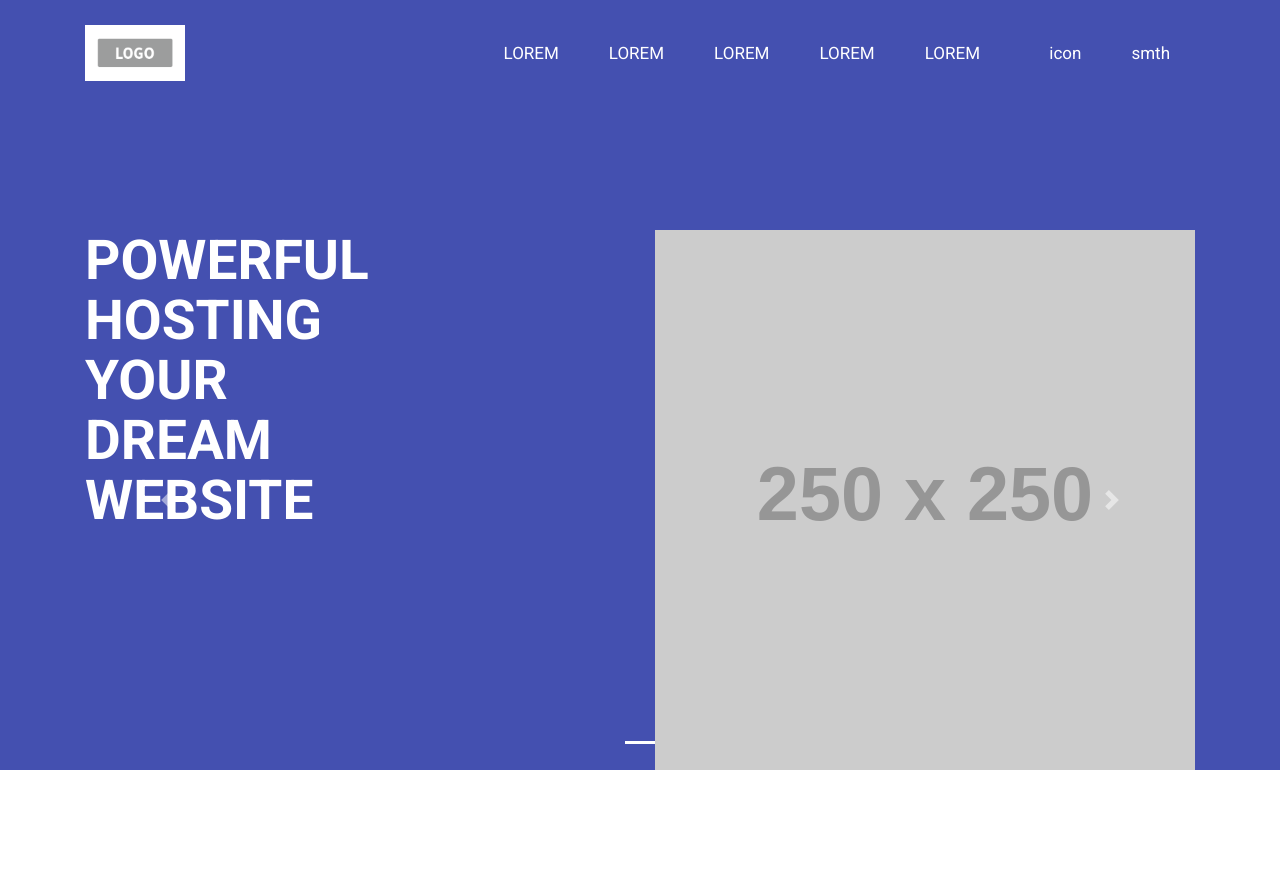
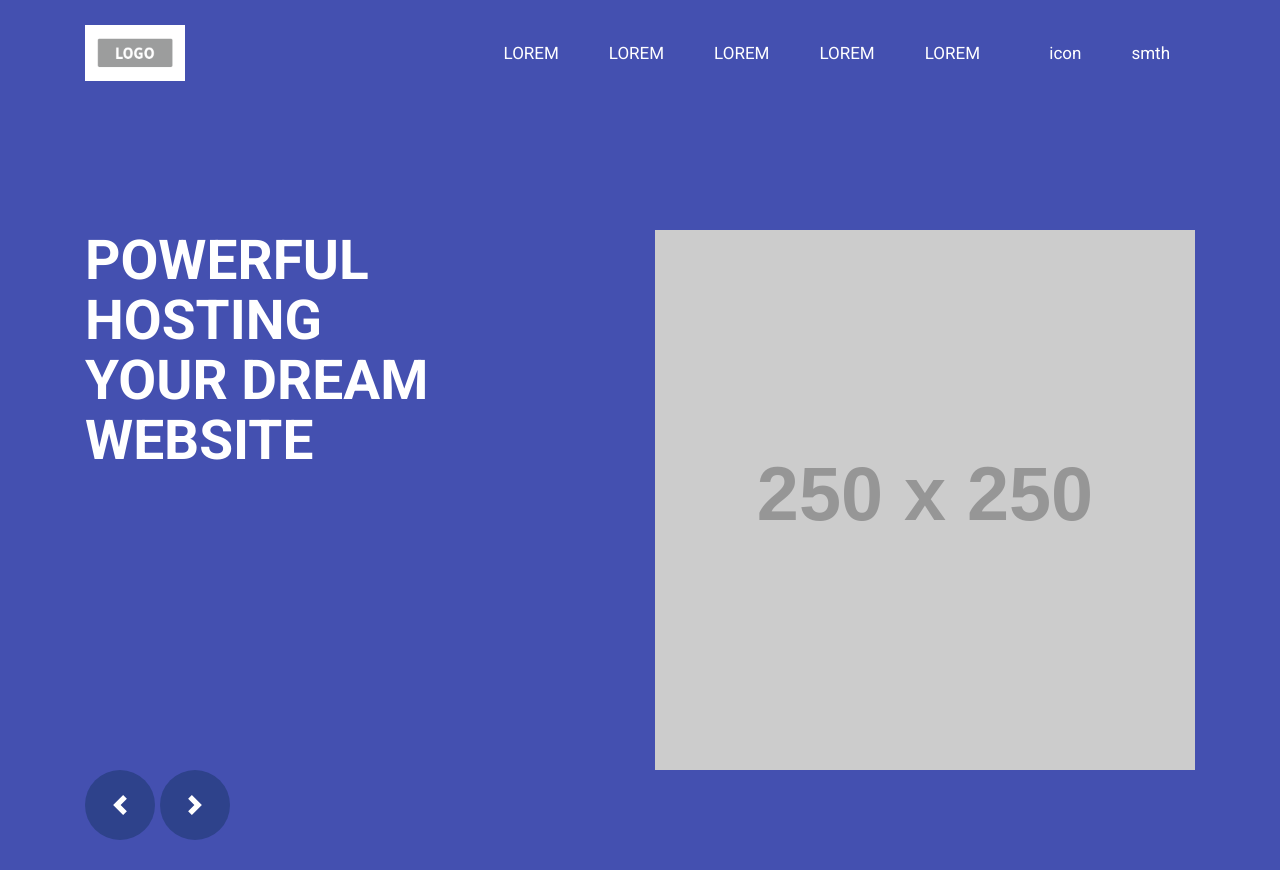
Before and after one commit to nathaliemekahal/troiiptv, a React (Create React App) app: page / in a window 1280 px wide. Before the commit the page ends 800 px from the top, so only its background shows below. Built offline with nearby package versions, Linux system fonts and the light colour scheme.

Commit message:
carousel prev next

```diff
--- a/src/App.css
+++ b/src/App.css
@@ -1,7 +1,7 @@
 /*APP.js*/
 .App {
   font-family: roboto !important;
-  background-color: #4450b0;
+  /* background-color: #4450b0; */
 }
 
 /*TOP NAVBAR*/
@@ -39,5 +39,28 @@
   padding-bottom: 30px;
   font-weight: bold;
   text-transform: uppercase;
-  display: table-caption;
 }
+
+.carousel-control-prev {
+  border-radius: 50%;
+  background-color: #2e428b;
+  height: 70px;
+  width: 70px;
+  opacity: 1;
+  font-size: 15px;
+  top: 100%;
+}
+.carousel-control-next {
+  border-radius: 50%;
+  background-color: #2e428b;
+  height: 70px;
+  width: 70px;
+  opacity: 1;
+  font-size: 15px;
+  top: 100%;
+  right: 0;
+  left: 75px;
+}
+.carousel-indicators {
+  display: none;
+}
--- a/src/App.js
+++ b/src/App.js
@@ -1,16 +1,19 @@
 import React from "react";
 import logo from "./logo.svg";
+import "bootstrap/dist/css/bootstrap.min.css";
 import "./App.css";
 import NavBar from "./components/NavBar";
-import "bootstrap/dist/css/bootstrap.min.css";
+
 import "typeface-roboto";
 import Jumbotron from "./components/Jumbotron";
 
 function App() {
   return (
     <div className="App">
-      <NavBar />
-      <Jumbotron />
+      <div style={{ backgroundColor: "#4450b0", paddingBottom: "100px" }}>
+        <NavBar />
+        <Jumbotron />
+      </div>
     </div>
   );
 }
--- a/src/components/Jumbotron.jsx
+++ b/src/components/Jumbotron.jsx
@@ -10,7 +10,10 @@ export class Jumbotron extends Component {
             <Row>
               <Col>
                 <h1 className="title-class">
-                  PowerFul HOSTING Your dream website{" "}
+                  PowerFul
+                  <br /> HOSTING
+                  <br /> Your dream <br />
+                  website{" "}
                 </h1>
               </Col>
               <Col md={6}>
```
